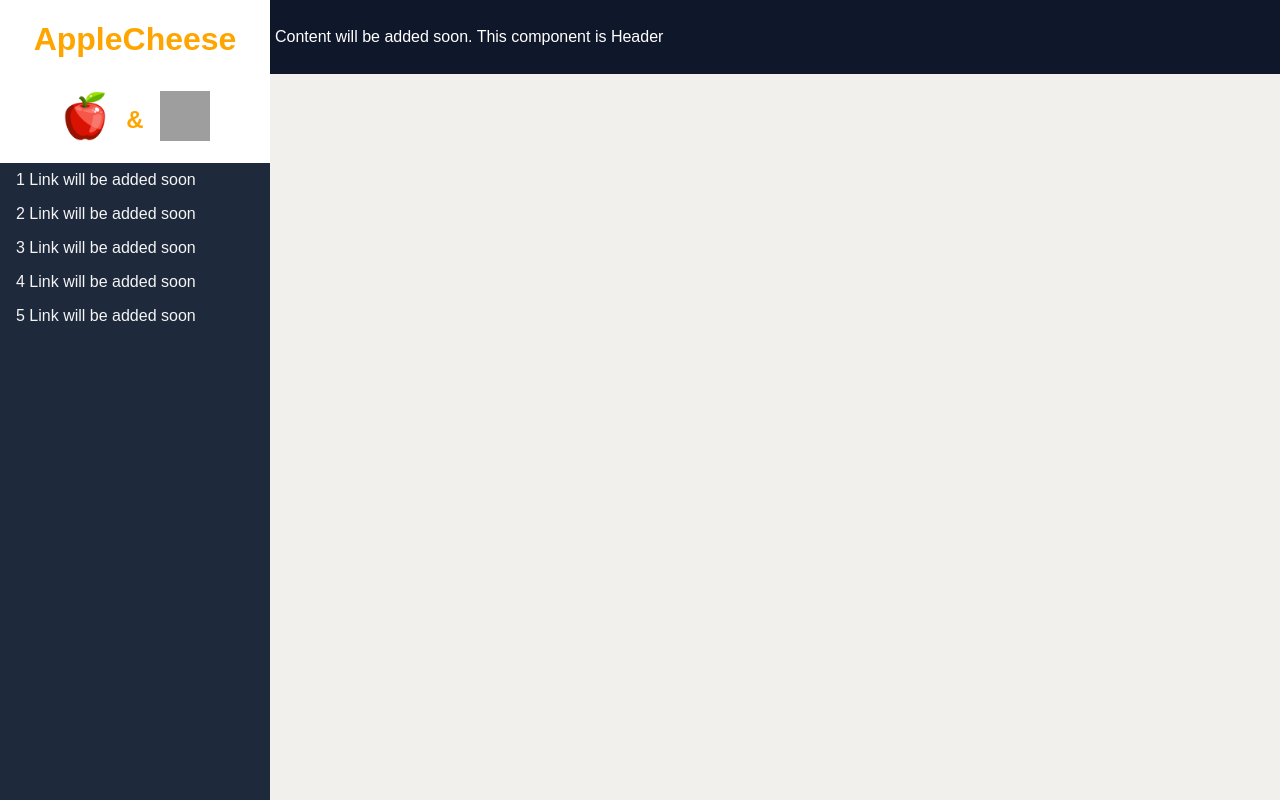
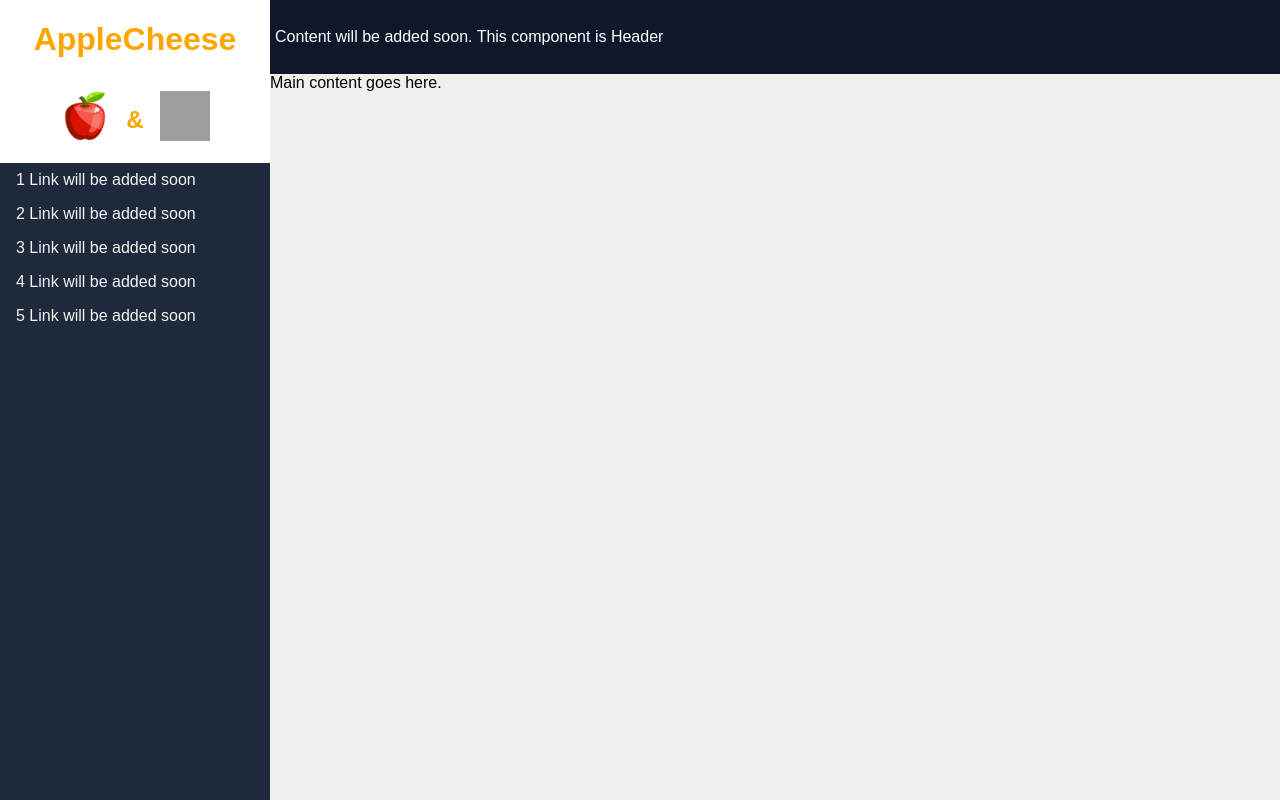
Before and after one commit to SchlauesKind/ReactLiveProject, a React (Vite) app: page / in a window 1280 px wide. Built offline with nearby package versions, Linux system fonts and the light colour scheme; grey boxes are pictures that could not be loaded.

Commit message:
Test commit

```diff
--- a/src/App.tsx
+++ b/src/App.tsx
@@ -9,6 +9,7 @@ function App() {
         <SidebarComponent />
         <main className="main">
           <HeaderComponent />
+          Main content goes here.
         </main>
       </div>
     </>
```
